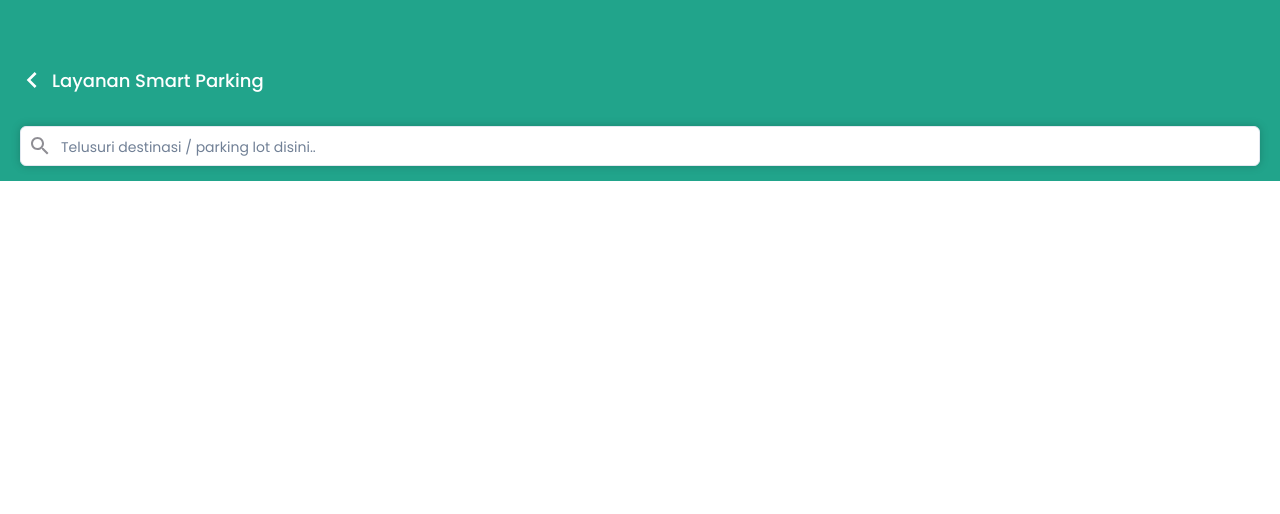
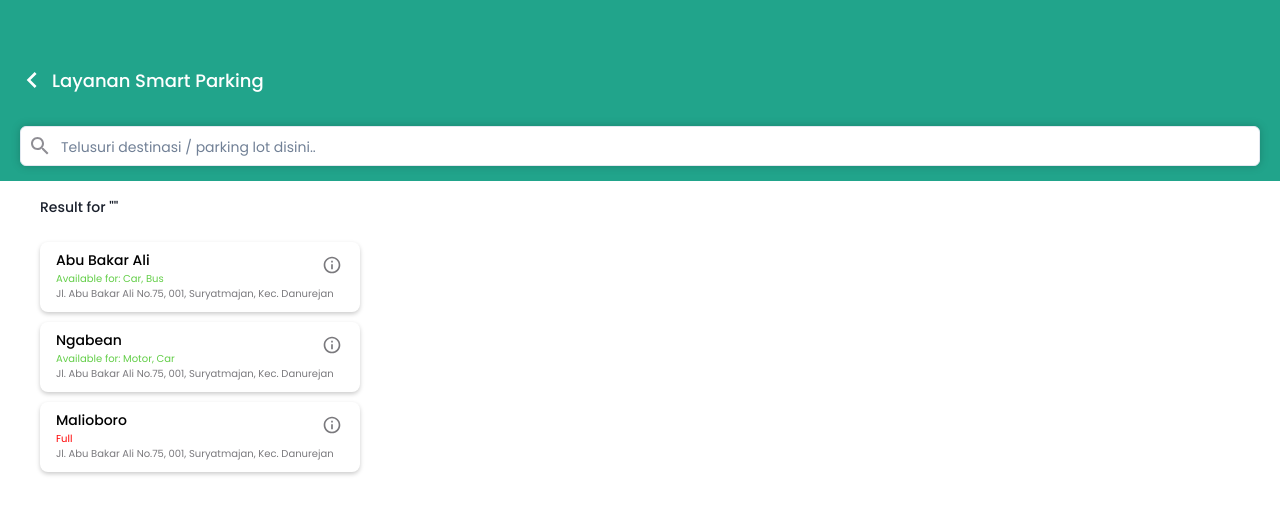
Before and after one commit to riandyhasan/Jogja-Smart-Service, a Next.js app in the folder fe/: page /smart-parking in a window 1280 px wide. Shown: the top 514 px of the page. Built offline with nearby package versions, Linux system fonts and the light colour scheme.

Commit message:
feat: adding ParkingLot comp

```diff
--- a/fe/pages/home/index.js
+++ b/fe/pages/home/index.js
@@ -1,5 +1,5 @@
 import { Flex, Heading, Text } from '@chakra-ui/react';
-import ServiceCard from '../../src/components/ServiceCard';
+import ServiceCard from '../../src/components/Card/ServiceCard';
 import colours from '../../styles/colours';
 
 const data = [
--- a/fe/pages/smart-parking/index.js
+++ b/fe/pages/smart-parking/index.js
@@ -1,7 +1,55 @@
+import { Box, Text } from '@chakra-ui/react';
+import { useState } from 'react';
+import LotCard from '../../src/components/Card/ParkingLot';
 import GreenHeader from '../../src/components/GreenHeader';
 
+const data = [
+  {
+    id: 1,
+    title: 'Abu Bakar Ali',
+    place_id: 'Jl. Abu Bakar Ali No.75, 001, Suryatmajan, Kec. Danurejan',
+    type: 'Car, Bus',
+    capacity: 999,
+    used: 899,
+  },
+  {
+    id: 2,
+    title: 'Ngabean',
+    place_id: 'Jl. Abu Bakar Ali No.75, 001, Suryatmajan, Kec. Danurejan',
+    type: 'Motor, Car',
+    capacity: 499,
+    used: 199,
+  },
+  {
+    id: 3,
+    title: 'Malioboro',
+    place_id: 'Jl. Abu Bakar Ali No.75, 001, Suryatmajan, Kec. Danurejan',
+    type: 'Motor, Car, Bus',
+    capacity: 40,
+    used: 40,
+  },
+];
+
 const SmartParking = () => {
-  return <GreenHeader searchBar={true} />;
+  const [searchValue, setSearchValue] = useState('');
+
+  return (
+    <Box>
+      <GreenHeader searchBar={true} setSearchValue={setSearchValue} />
+      {searchValue != '' || (
+        <Box p={'16px 40px'}>
+          <Text fontSize={'14px'} fontWeight={'medium'} marginBottom={'24px'}>
+            Result for "{searchValue}"
+          </Text>
+          <Box>
+            {data.map((item, idx) => {
+              return <LotCard item={item} key={idx} />;
+            })}
+          </Box>
+        </Box>
+      )}
+    </Box>
+  );
 };
 
 export default SmartParking;
--- /dev/null
+++ b/fe/src/components/Card/ParkingLot/index.js
@@ -0,0 +1,45 @@
+import { Box, Flex, Text } from '@chakra-ui/react';
+import colours from '../../../../styles/colours';
+import CustomIcon from '../../CustomIcon';
+import InfoOutlinedIcon from '@mui/icons-material/InfoOutlined';
+
+const LotCard = ({ item }) => {
+  console.log('line 4 ITEM', item);
+  const { title, capacity, used, type, place_id } = item;
+
+  return (
+    <Flex
+      sx={{ filter: 'drop-shadow(0px 2px 2px rgba(0, 0, 0, 0.2))' }}
+      borderRadius={'8px'}
+      w={'320px'}
+      h={'70px'}
+      bg={'#FFFFFF'}
+      color={'black'}
+      p={'8px 16px'}
+      marginBottom={'10px'}
+      flexDir={'column'}>
+      <Text fontSize={'14px'} fontWeight={'medium'}>
+        {title}
+      </Text>
+      {capacity > used ? (
+        <Text fontSize={'10px'} color={colours.success}>
+          Available for: {type}
+        </Text>
+      ) : (
+        <Text fontSize={'10px'} color={colours.fail}>
+          Full
+        </Text>
+      )}
+      <Text fontSize={'10px'} color={colours.gray1}>
+        {place_id}
+      </Text>
+      <CustomIcon
+        iconComp={<InfoOutlinedIcon sx={{ fontSize: 20, color: colours.gray1 }} />}
+        contPos={'absolute'}
+        coord={{ top: '13px', right: '16px', bot: '', left: '' }}
+      />
+    </Flex>
+  );
+};
+
+export default LotCard;
--- a/fe/src/components/ServiceCard/index.js
+++ b/fe/src/components/Card/ServiceCard/index.js
@@ -1,6 +1,6 @@
 import { Box, color, Flex, Text } from '@chakra-ui/react';
 import Image from 'next/image';
-import colours from '../../../styles/colours';
+import colours from '../../../../styles/colours';
 
 const ServiceCard = ({ title, src, onClick }) => {
   return (
--- a/fe/src/components/CustomIcon/index.js
+++ b/fe/src/components/CustomIcon/index.js
@@ -1,14 +1,19 @@
 import { Flex } from '@chakra-ui/react';
 import colours from '../../../styles/colours';
 
-const CustomIcon = ({ iconComp, containerSize, onClick }) => {
+const CustomIcon = ({ iconComp, contSize, onClick, contPos, coord }) => {
   return (
     <Flex
       alignItems={'center'}
       justifyContent={'center'}
-      w={containerSize ?? '24px'}
+      w={contSize ?? '24px'}
       cursor={'pointer'}
-      onClick={onClick}>
+      onClick={onClick}
+      position={contPos ?? ''}
+      top={coord?.top ?? ''}
+      right={coord?.right ?? ''}
+      bottom={coord?.bot ?? ''}
+      left={coord?.left ?? ''}>
       {iconComp}
     </Flex>
   );
--- a/fe/src/components/GreenHeader/index.js
+++ b/fe/src/components/GreenHeader/index.js
@@ -7,7 +7,7 @@ import ShareIcon from '@mui/icons-material/Share';
 import IosShareIcon from '@mui/icons-material/IosShare';
 import { useRouter } from 'next/router';
 
-const GreenHeader = ({ searchBar }) => {
+const GreenHeader = ({ searchBar, setSearchValue }) => {
   const router = useRouter();
 
   return (
@@ -38,6 +38,10 @@ const GreenHeader = ({ searchBar }) => {
                 focusBorderColor={colours.custom4}
                 sx={{ filter: 'drop-shadow(0px 0px 4px rgba(0, 0, 0, 0.2))' }}
                 _placeholder={{ fontSize: '14px' }}
+                onChange={(e) => {
+                  console.log('line 42 SEARCH VALUE', e.target.value);
+                  setSearchValue(e.target.value);
+                }}
               />
             </InputGroup>
           </Flex>
--- a/fe/styles/colours.js
+++ b/fe/styles/colours.js
@@ -6,6 +6,10 @@ const colours = {
   custom5: '#F4F7F9',
 
   placeholder: '#8F8E94',
+  success: '#63CE48',
+  fail: '#FF0000',
+
+  gray1: '#7A797D',
 };
 
 export default colours;
```
